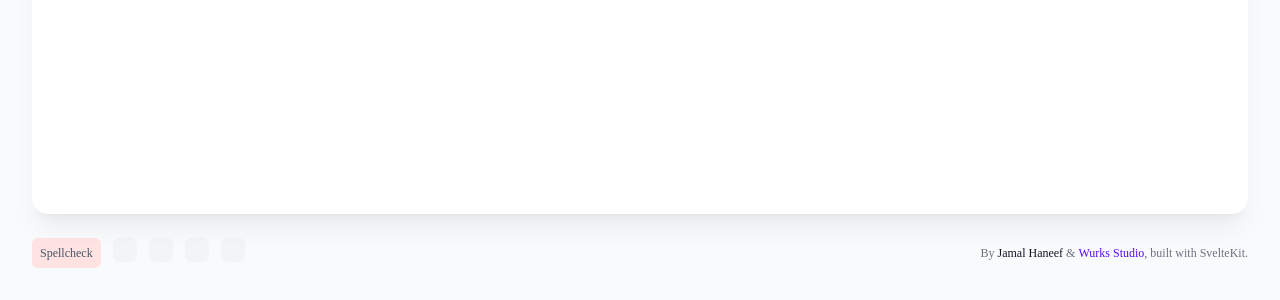
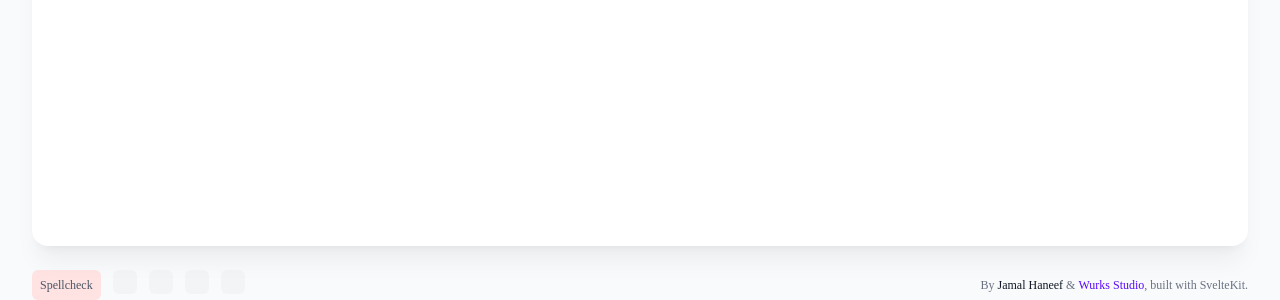
Before and after one commit to JHAhmed/yanpa, a SvelteKit app: page / in a window 1280 px wide. Shown: the part 500-800 px from the top of the page. Built offline with nearby package versions, Linux system fonts and the light colour scheme; some icons are missing; a web font is replaced by a local one.

Commit message:
fix: add .npmrc

```diff
--- a/src/routes/+page.svelte
+++ b/src/routes/+page.svelte
@@ -100,7 +100,7 @@
 <Toaster />
 
 <div
-	class="flex min-h-dvh flex-col bg-gray-50 p-4 transition-all duration-300 ease-in-out selection:rounded-sm selection:bg-gray-800 selection:text-gray-100 md:p-6 lg:p-8 dark:bg-gray-900">
+	class="flex min-h-dvh flex-col bg-gray-50 p-4 main transition-all duration-300 ease-in-out selection:rounded-sm selection:bg-gray-800 selection:text-gray-100 md:p-6 lg:p-8 dark:bg-gray-900">
 	<div
 		class="relative flex h-full w-full grow flex-col rounded-2xl p-2 lg:p-3 bg-white shadow-xl/5 transition-all duration-300 ease-in-out dark:bg-gray-950">
 		<textarea
@@ -144,6 +144,11 @@
 </div>
 
 <style>
+
+	.main {
+		padding-bottom: env(safe-area-inset-bottom);
+	}
+
 	/*textarea::-webkit-scrollbar {
 		width: 8px;
 	}
```
Also changed, not shown: src/routes/+layout.svelte (line endings or trailing spaces), 2 other files (tests, documents, lock files or other folders).
